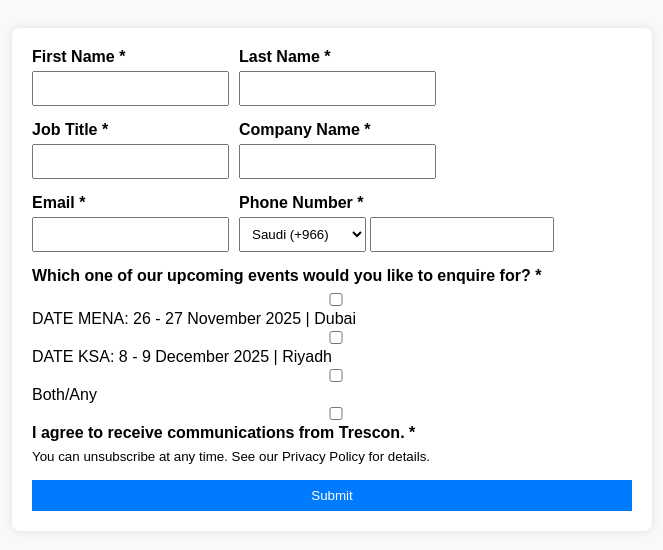
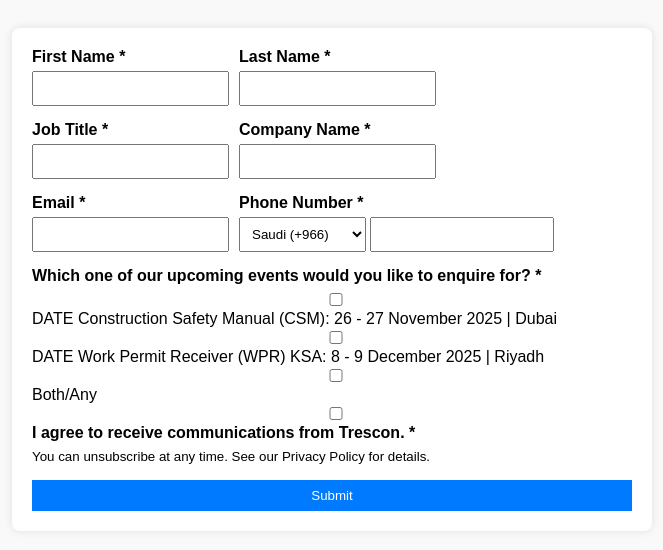
Before and after one commit to rajadurairaman-lgtm/csmregistration-form, a plain HTML site: page index.html in a window 1280 px wide. Shown: the whole page, without its empty margins (308-971 px from the left). Drawn offline with Linux system fonts and the light colour scheme.

Commit message:
Update index.html

```diff
--- a/index.html
+++ b/index.html
@@ -49,8 +49,8 @@
     </div>
 
     <label>Which one of our upcoming events would you like to enquire for? *</label>
-    <input type="checkbox" name="Event" value="DATE MENA"> DATE MENA: 26 - 27 November 2025 | Dubai <br>
-    <input type="checkbox" name="Event" value="DATE KSA"> DATE KSA: 8 - 9 December 2025 | Riyadh <br>
+    <input type="checkbox" name="Event" value="Construction Safety Manual (CSM)"> DATE Construction Safety Manual (CSM): 26 - 27 November 2025 | Dubai <br>
+    <input type="checkbox" name="Event" value="Work Permit Receiver (WPR)"> DATE Work Permit Receiver (WPR) KSA: 8 - 9 December 2025 | Riyadh <br>
     <input type="checkbox" name="Event" value="Both"> Both/Any
 
     <label>
@@ -59,7 +59,7 @@
     <small>You can unsubscribe at any time. See our Privacy Policy for details.</small>
 
     <div style="margin: 15px 0;">
-        <div class="g-recaptcha" data-sitekey="YOUR_SITE_KEY"></div>
+        <div class="g-recaptcha" data-sitekey="6Lfs3KQrAAAAAEU2F6LAMdUhVw3yInWXT9usEBts"></div>
     </div>
 
     <button type="submit">Submit</button>
```
